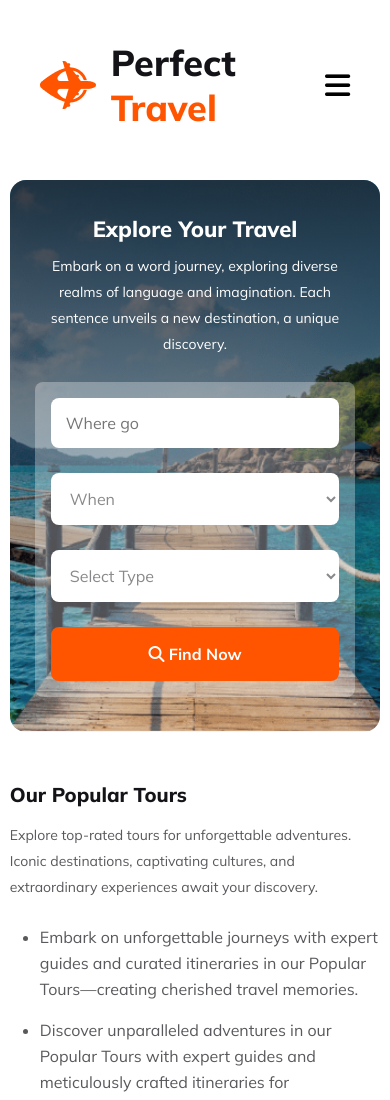
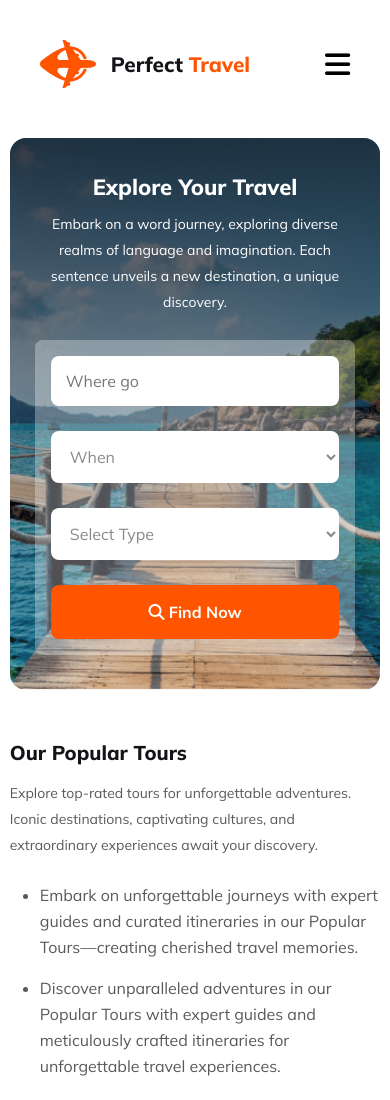
Before and after one commit to mdrieadmia/perfect-travel, a plain HTML site: page index.html in a window 390 px wide. Shown: the top 1100 px of the page. Drawn offline with Linux system fonts and the light colour scheme.

Commit message:
Logo size fixed

```diff
--- a/styles/responsive.css
+++ b/styles/responsive.css
@@ -185,7 +185,7 @@
         text-align: center;
         margin-top: 10px;
     }
-
+    .logo h2,
     .discount_tag h5 {
         font-size: 1.30rem;
     }
```
